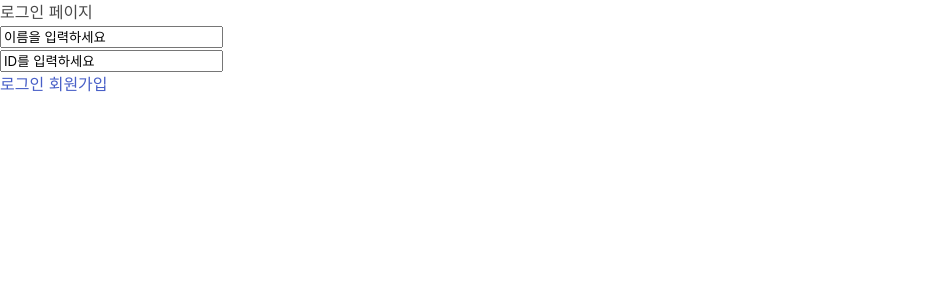
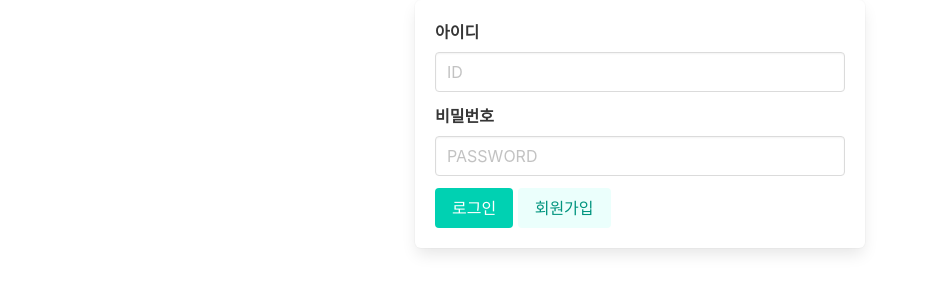
Before and after one commit to chamchimayo/bmi_calculator, a Flask app: template templates/login.html in a window 1280 px wide. Shown: the top 300 px of the page, without its empty margins (0-929 px from the left). Run offline with Flask 2, Linux system fonts and the light colour scheme; the template is opened without the code that fills it, so the values that code supplies are empty; some libraries are stand-ins or nearby versions.

Commit message:
로그인 기능 구현 및 CSS 초기 작업

```diff
--- a/app.py
+++ b/app.py
@@ -86,6 +86,29 @@ def api_register():
 
     return jsonify({'result': 'success'})
 
+#1. 로그인: 로그인 화면에서 '로그인' 버튼 클릭 시
+@app.route('/api/login', methods=['POST'])
+def api_login():
+    id_receive = request.form['id_give']
+    pw_receive = request.form['pw_give']
+
+    pw_hash = hashlib.sha256(pw_receive.encode('utf-8')).hexdigest()
+
+    result = db.user_bmi.find_one({'id': id_receive, 'pw': pw_hash})
+
+    if result is not None:
+        payload = {
+            'id': id_receive,
+            'exp': datetime.datetime.utcnow() + datetime.timedelta(seconds=10) # 잘되는지 확인 후 hour 단위로 변경
+        }
+
+        token = jwt.encode(payload, SECRET_KEY, algorithm='HS256')
+
+        return jsonify({'result': 'success', 'token': token})
+        # return render_template('index.html')
+
+    else:
+        return jsonify({'result':'fail', 'msg': '아이디/비밀번호가 일치하지 않습니다.'})
 
 if __name__ == '__main__':
     app.run('0.0.0.0', port=5000, debug=True)
--- a/templates/login.html
+++ b/templates/login.html
@@ -1,4 +1,4 @@
-<!DOCTYPE html>
+ <!DOCTYPE html>
 <html lang="en">
 <head>
     <meta charset="UTF-8">
@@ -8,19 +8,70 @@
     <!-- JS -->
     <script src="https://ajax.googleapis.com/ajax/libs/jquery/3.4.1/jquery.min.js"></script>
     <script src="https://cdnjs.cloudflare.com/ajax/libs/jquery-cookie/1.4.1/jquery.cookie.js"></script>
+    <style>
+      .box {
+          max-width: 450px;
+          max: 95%;
+          margin: auto;
+      }
+    </style>
+
     <script>
-        function login() {
+        {% if msg %}
+                alert("{{ msg }}")
+        {% endif %}
 
+        function moveregister(){
+            location.href = "register"
         }
+         function login() {
+            $.ajax({
+                type: "POST",
+                url: "/api/login",
+                data: {id_give: $('#userid').val(), pw_give: $('#userpw').val()},
+                success: function (response) {
+                    if (response['result'] == 'success') {
+                        // 로그인이 정상적으로 되면, 토큰을 받아옵니다.
+                        // 이 토큰을 mytoken이라는 키 값으로 쿠키에 저장합니다.
+                        $.cookie('mytoken', response['token']);
+
+                        alert('로그인 완료!')
+                        window.location.href = '/index'
+                    } else {
+                        // 로그인이 안되면 에러메시지를 띄웁니다.
+                        alert(response['msg'])
+                    }
+                }
+            })
+        }
+
+
     </script>
 
 
 </head>
 <body>
-<h1> 로그인 페이지 </h1>
-<input type="text" value="이름을 입력하세요"><br>
-<input type="text" value="ID를 입력하세요"><br>
-<a type="button" onclick="login()">로그인</a>
-<a href="register" type="button">회원가입</a>
+
+<form class="box">
+    <div class="field">
+        <label class="label">아이디</label>
+        <div class="control">
+            <input id='userid' class="input" type="email" placeholder="ID">
+        </div>
+    </div>
+
+    <div class="field">
+        <label class="label">비밀번호</label>
+        <div class="control">
+            <input id='userpw' class="input" type="password" placeholder="PASSWORD">
+        </div>
+    </div>
+
+    <button onclick="login()"; class="button is-primary">로그인</button>
+    <button onclick="moveregister(); return false; " class="button is-primary is-light" >회원가입</button>
+</form>
+
 </body>
+
+
 </html>
```
